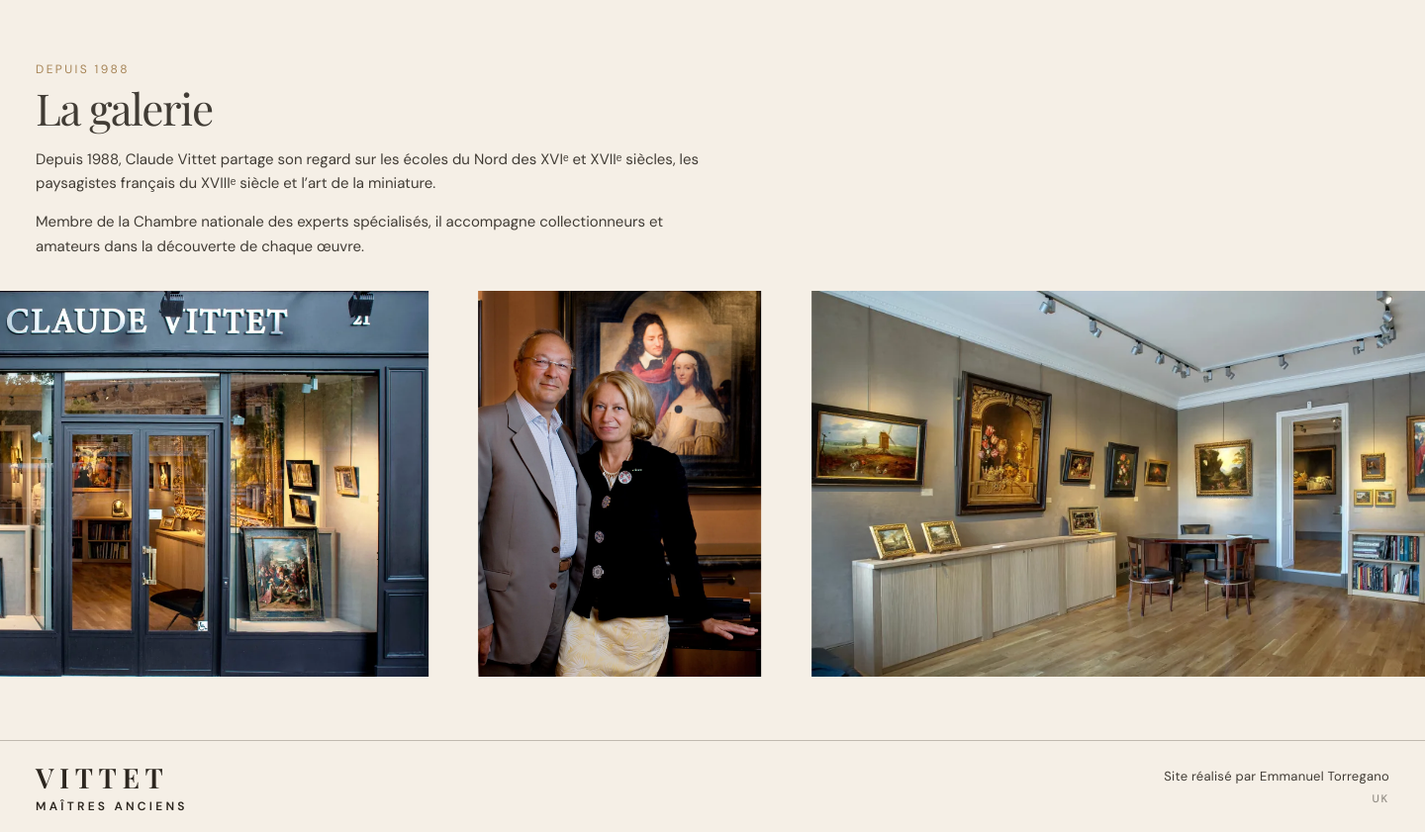
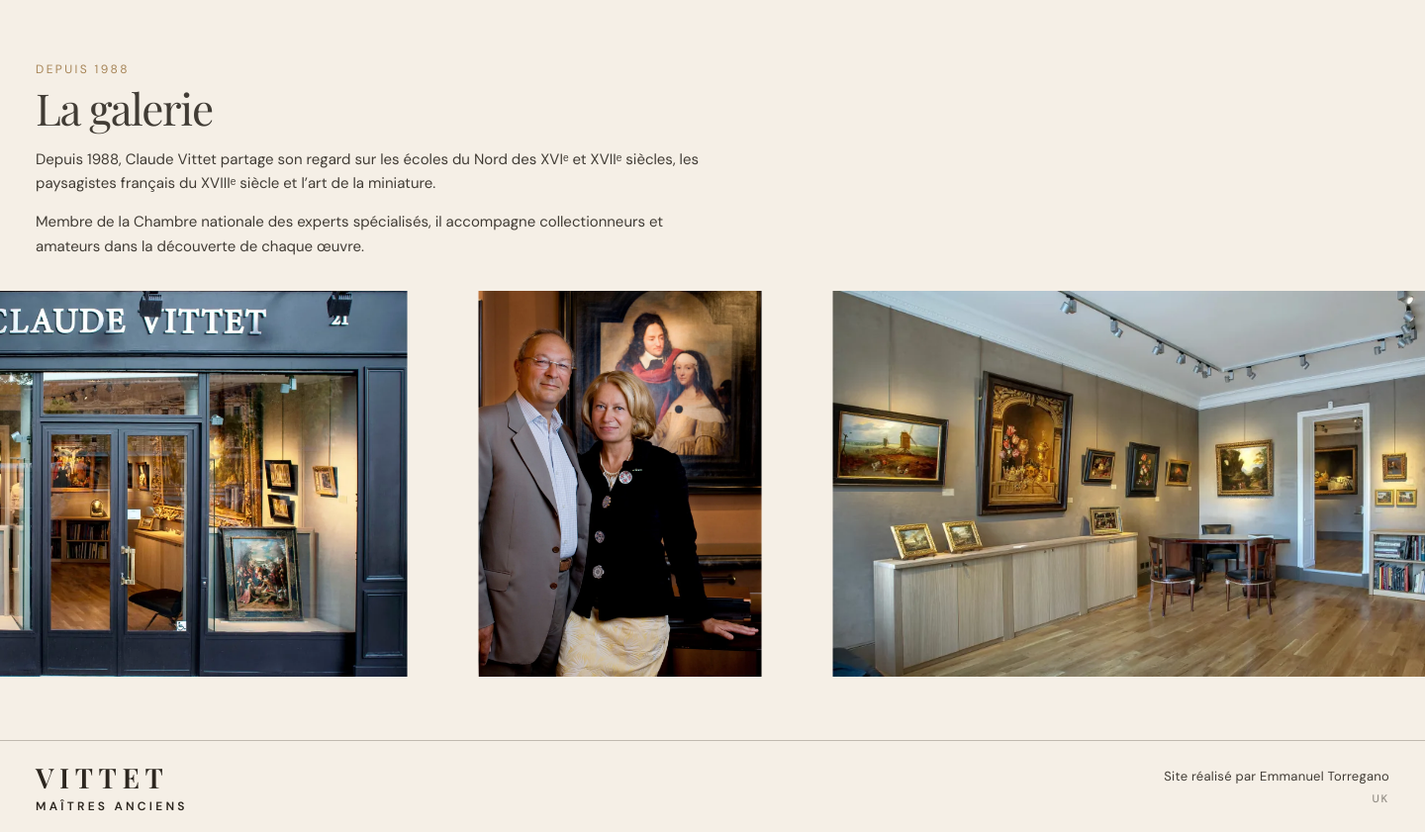
Before and after one commit to ZaraA1971/pupitre-core, a PHP site: page / in a window 1440 px wide; the page is wider, and only the part inside the window is pictured. Shown: the part 1820-2661 px from the top of that part at 99% size. Run offline with PHP 8.4, Linux system fonts and the light colour scheme.

Commit message:
Space about gallery photos further apart.
Keep the shared ~390px height and increase the gap again so the
three images breathe more on the row.

Co-authored-by: Emmanuel Torregano <ZaraA1971@users.noreply.github.com>

```diff
--- a/galerie-vittet/index.html
+++ b/galerie-vittet/index.html
@@ -37,7 +37,7 @@
   <link rel="preconnect" href="https://fonts.googleapis.com">
   <link rel="preconnect" href="https://fonts.gstatic.com" crossorigin>
   <link href="https://fonts.googleapis.com/css2?family=DM+Sans:wght@400;500;600&family=Playfair+Display:wght@400;500;600;700&display=swap" rel="stylesheet">
-  <link rel="stylesheet" href="style.css?v=20261107-galerie11">
+  <link rel="stylesheet" href="style.css?v=20261107-galerie12">
 </head>
 <body>
   <!-- Balance des blancs douce pour --img-enhance (pas de teinte brune / sépia). -->
@@ -287,7 +287,7 @@
       </div>
     </div>
   </dialog>
-  <script src="i18n.js?v=20261107-galerie11" defer></script>
-  <script src="main.js?v=20261107-galerie11" defer></script>
+  <script src="i18n.js?v=20261107-galerie12" defer></script>
+  <script src="main.js?v=20261107-galerie12" defer></script>
 </body>
 </html>
--- a/galerie-vittet/style.css
+++ b/galerie-vittet/style.css
@@ -1077,7 +1077,7 @@ footer a {
 .about {
   --gal-pad-block: 64px;
   /* Wider breathing room between the three photos (size stays pinned below). */
-  --gal-photo-gap: clamp(28px, 3.5vw, 56px);
+  --gal-photo-gap: clamp(40px, 5vw, 80px);
   /* Sum of native width/height for the three photos — keeps one shared height. */
   --gal-ar-sum: 4.12;
   /* Height pinned to galerie9 (~390); gap no longer shrinks the images. */
@@ -1931,7 +1931,7 @@ footer {
   /* —— Galerie about: left copy + equal-height triptych —— */
   .about {
     --gal-pad-block: 36px;
-    --gal-photo-gap: 18px;
+    --gal-photo-gap: 24px;
     --gal-photo-h: min(
       206px,
       calc(
```
